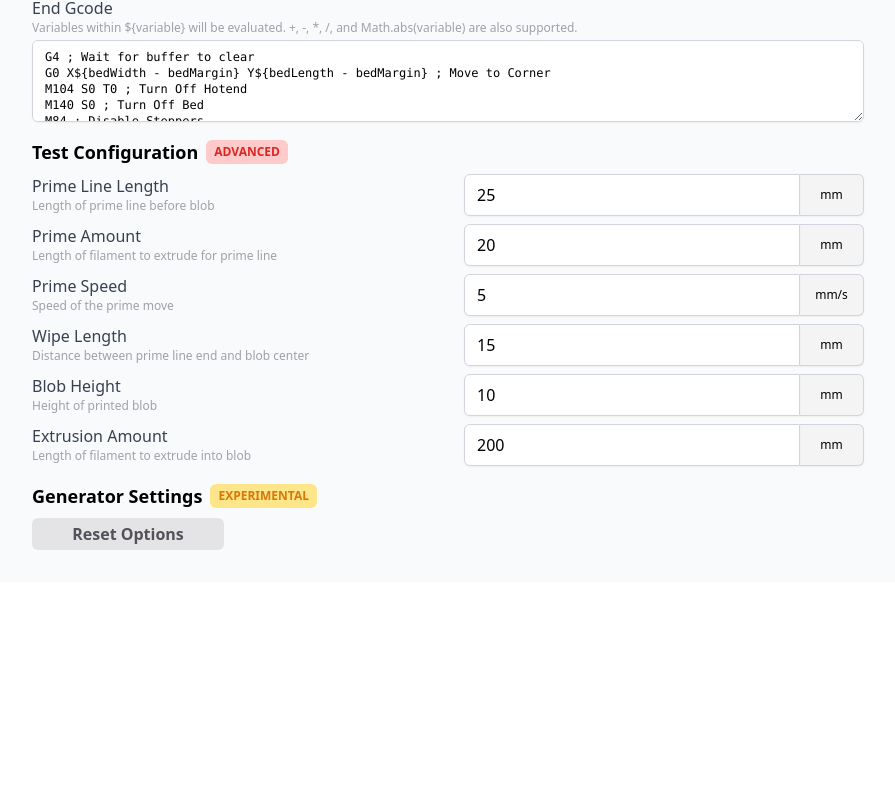
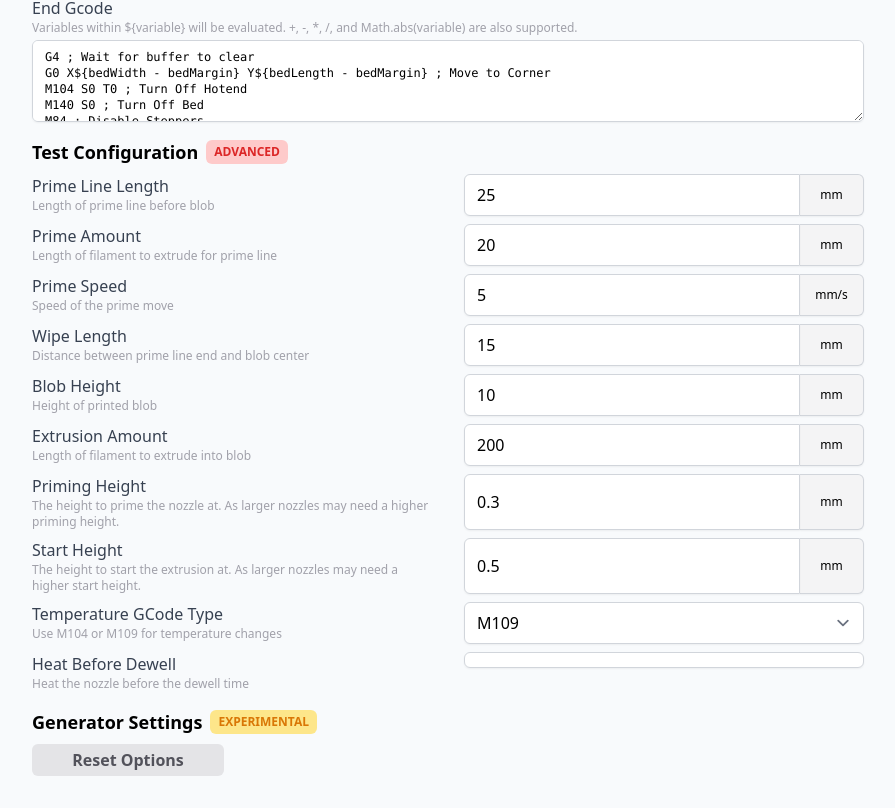
Before and after one commit to iFallUpHill/flow-calculator, a React (Vite) app: page / in a window 1280 px wide. Shown: the part 1760-2568 px from the top of the page, without its empty margins (384-1279 px from the left). Before the commit the page ends 2342 px from the top, so only its background shows below. Built offline with nearby package versions, Linux system fonts and the light colour scheme.

Commit message:
Added some extra test configurations.

```diff
--- a/src/components/InputForm.jsx
+++ b/src/components/InputForm.jsx
@@ -284,6 +284,29 @@ function InputForm() {
         description="Length of filament to extrude into blob"
         register={register("extrusionAmount", { required: true, valueAsNumber: true, validate: (value) => (value >= 100 && value <= 500)})}/>
         {errors.extrusionAmount && <Error msg="Enter a valid extrusion amount."/>}
+
+        <Input type="number" value="primingHeight" label="Priming Height" unit="mm"
+        description="The height to prime the nozzle at. As larger nozzles may need a higher priming height."
+        register={register("primingHeight", { required: true, valueAsNumber: true, validate: (value) => (value >= 0 && value <= 3)})}/>
+        {errors.primingHeight && <Error msg="Enter a valid priming height."/>}
+
+        <Input type="number" value="startHeight" label="Start Height" unit="mm"
+        description="The height to start the extrusion at. As larger nozzles may need a higher start height."
+        register={register("startHeight", { required: true, valueAsNumber: true, validate: (value) => (value >= 0 && value <= 3)})}/>
+        {errors.startHeight && <Error msg="Enter a valid start height."/>}
+
+        <Select value="temperatureGCodeType" label="Temperature GCode Type" register={register("temperatureGCodeType", { required: true, valueAsNumber: true })}
+          description="Use M104 or M109 for temperature changes"
+          options={[
+            {value: 104, label: "M104"},
+            {value: 109, label: "M109"}
+          ]}
+        />
+
+        <Input type="checkbox" value="heatBeforeDewell" label="Heat Before Dewell" register={register("heatBeforeDewell", { required: true })}
+        description="Heat the nozzle before the dewell time"
+        />
+        {errors.startHeight && <Error msg="Enter a valid start height."/>}
       </div>
       <div className="flex mt-4 items-center gap-2">
         <h2 className="text-lg font-bold">Generator Settings</h2>
--- a/src/lib/presets/prusa-mk3s.js
+++ b/src/lib/presets/prusa-mk3s.js
@@ -28,6 +28,10 @@ export const prusaMK3SDefaults = {
     tempOffset: 20, // °C
     tempSteps: 3, // unitless, (end-start)/offset
     tempEnd: 240, // °C
+    primingHeight: 0.3, // mm
+    startHeight: 0.5, // mm
+    temperatureGCodeType: '109', // 104 or 109
+    heatBeforeDewell: false, // true or false
     startGcode: `M104 S\${tempStart} ; Set Nozzle Temperature
 M140 S\${bedTemp} ; Set Bed Temperature
 G90 ; Absolute positioning
--- a/src/utils/generateGcode.js
+++ b/src/utils/generateGcode.js
@@ -20,6 +20,10 @@ export default function generateGcode(data, { addHeader=false }={}) {
         flowOffset,
         flowEnd,
         tempStart,
+        primingHeight,
+        startHeight,
+        temperatureGCodeType,
+        heatBeforeDewell,
         /* eslint-disable */
         bedWidth,
         safeZPark,
@@ -95,8 +99,14 @@ export default function generateGcode(data, { addHeader=false }={}) {
         }
 
         output.push(`;####### ${tempStart + (i - 1) * tempOffset}°C`);
-        output.push(`G4 S0; Dwell`);
-        output.push(`M109 S${tempStart + (i - 1) * tempOffset}`);
+
+        if (heatBeforeDewell) {
+            output.push(`M${temperatureGCodeType} S${tempStart + (i - 1) * tempOffset}`);
+            output.push(`G4 S${dwellTime}; Dwell`);
+        } else {
+            output.push(`G4 S${dwellTime}; Dwell`);
+            output.push(`M${temperatureGCodeType} S${tempStart + (i - 1) * tempOffset}`);
+        }
         output.push("");
 
 
@@ -110,15 +120,15 @@ export default function generateGcode(data, { addHeader=false }={}) {
 
             output.push(`G0 X${Math.abs(bedMargin) + ((i - 1) * (primeLength + wipeLength + tempSpacing))} Y${(bedLength - bedMargin) - (j - 1) * flowSpacing} Z${0.5 + blobHeight + 5} F${travelSpeed * 60}`);
             output.push(`G4 S${dwellTime} ; Dwell`);
-            output.push("G0 Z0.3 ; Drop down");
+            output.push("G0 Z${primingHeight} ; Drop down");
             output.push(`G1 X${Math.abs(bedMargin) + primeLength + ((i - 1) * (primeLength + wipeLength + tempSpacing))} E${primeAmount} F${(primeSpeed * 60)} ; Prime`);
             output.push(`G1 E${-1 * retractionDistance} F${retractionSpeed * 60} ; Retract`);
             output.push(`G0 X${Math.abs(bedMargin) + primeLength + wipeLength + ((i - 1) * (primeLength + wipeLength + tempSpacing))} F${travelSpeed * 60} ; Wipe`);
-            output.push("G0 Z0.5 ; Lift");
+            output.push("G0 Z${startHeight}  ; Lift");
             output.push(`G1 E${retractionDistance} F${retractionSpeed * 60} ; Undo Retract`);
-            output.push(`G1 Z${0.5 + blobHeight} E${extrusionAmount} F${extrusionSpeed} ; Extrude`);
+            output.push(`G1 Z${startHeight + blobHeight} E${extrusionAmount} F${extrusionSpeed} ; Extrude`);
             output.push(`G1 E${-1 * retractionDistance} F${retractionSpeed * 60} ; Retract`);
-            output.push(`G0 Z${0.5 + blobHeight + 5}; Lift`);
+            output.push(`G0 Z${startHeight + blobHeight + 5}; Lift`);
             output.push(`G0 X${Math.abs(bedMargin) + ((i - 1) * (primeLength + wipeLength + tempSpacing))} Y${(bedLength - bedMargin) - (j - 1) * flowSpacing} F${travelSpeed * 60}`);
             output.push("G92 E0 ; Reset Extruder");
             output.push("");
```
